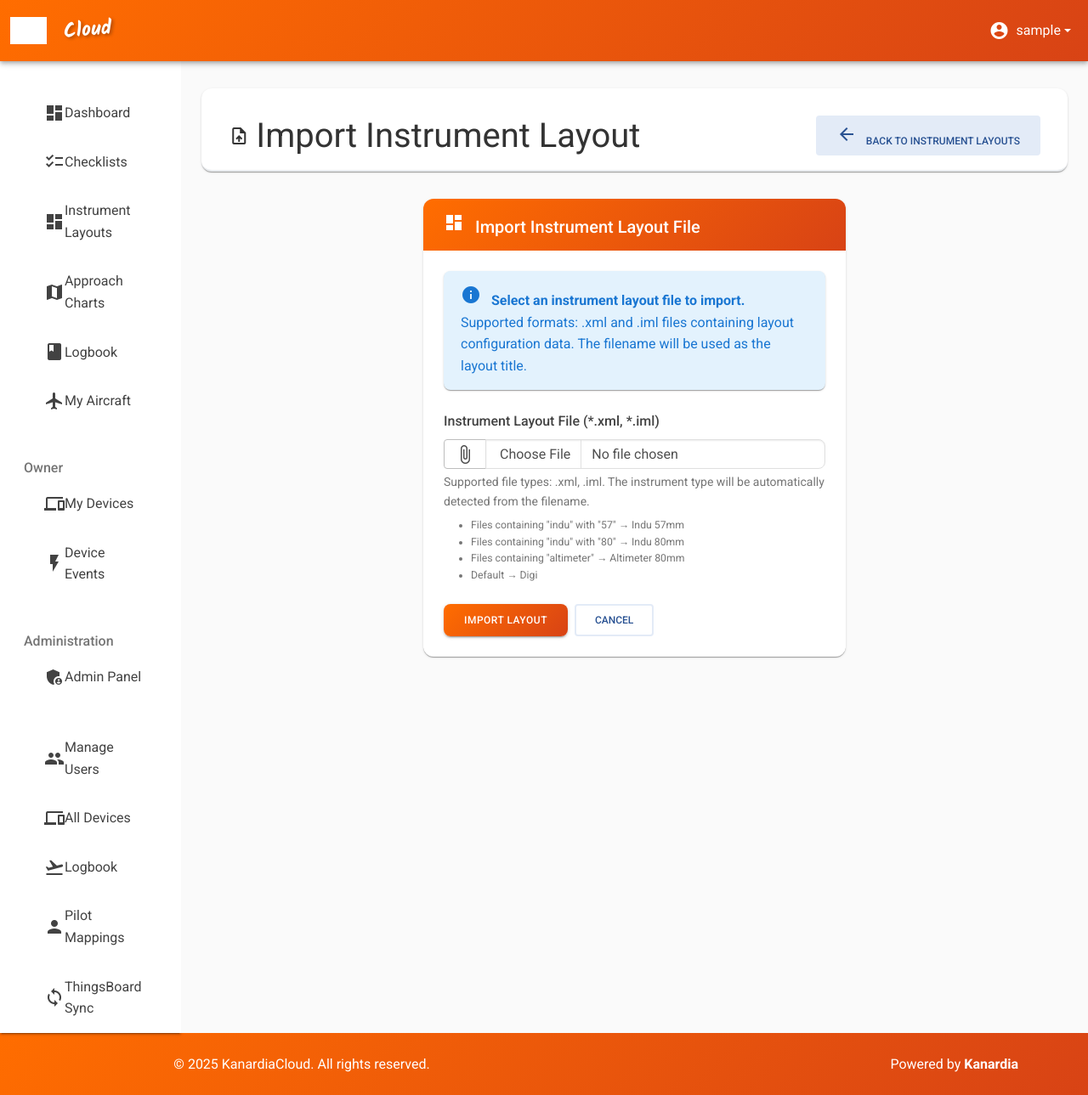
After one commit to rokmarko/Cloud, a Flask app: page /dashboard/instrument-layouts/import in a window 1280 px wide. The commit adds this page. Shown: the whole page at 85% size. Run offline with Flask 3, Linux system fonts and the light colour scheme; a user stored in the database is signed in; tables that the repository leaves empty hold one stand-in row (values such as "Sample post"); some libraries are stand-ins or nearby versions; grey boxes are pictures that could not be loaded.

Commit message:
Import layout

```diff
--- a/src/forms/__init__.py
+++ b/src/forms/__init__.py
@@ -108,6 +108,15 @@ class ChecklistImportForm(FlaskForm):
     submit = SubmitField('Import Checklist')
 
 
+class InstrumentLayoutImportForm(FlaskForm):
+    """Instrument layout import form for layout files."""
+    file = FileField('Instrument Layout File (*.xml, *.iml)', validators=[
+        FileRequired('Please select a layout file to import'),
+        FileAllowed(['xml', 'iml'], 'Only .xml and .iml files are allowed')
+    ])
+    submit = SubmitField('Import Layout')
+
+
 class InstrumentLayoutForm(FlaskForm):
     """Instrument layout form."""
     title = StringField('Title', validators=[DataRequired(), Length(max=200)])
--- a/src/routes/dashboard.py
+++ b/src/routes/dashboard.py
@@ -12,7 +12,7 @@ from flask import Blueprint, render_template, redirect, url_for, flash, request,
 from flask_login import login_required, current_user
 from src.app import db
 from src.models import Device, Checklist, InstrumentLayout, ApproachChart, LogbookEntry, InitialLogbookTime, Pilot, Event
-from src.forms import DeviceForm, ChecklistForm, ChecklistCreateForm, ChecklistImportForm, InstrumentLayoutForm, InstrumentLayoutCreateForm, LogbookEntryForm, InitialLogbookTimeForm
+from src.forms import DeviceForm, ChecklistForm, ChecklistCreateForm, ChecklistImportForm, InstrumentLayoutForm, InstrumentLayoutCreateForm, InstrumentLayoutImportForm, LogbookEntryForm, InitialLogbookTimeForm
 from src.services.thingsboard_sync import ThingsBoardSyncService
 import json
 
@@ -622,6 +622,66 @@ def add_instrument_layout():
         return redirect(url_for('dashboard.instrument_layouts'))
 
     return render_template('dashboard/add_instrument_layout_simple.html', title='Add Instrument Layout', form=form)
+
+
+@dashboard_bp.route('/instrument-layouts/import', methods=['GET', 'POST'])
+@login_required
+def import_instrument_layout():
+    """Import instrument layout from file."""
+    form = InstrumentLayoutImportForm()
+
+    if form.validate_on_submit():
+        file = form.file.data
+
+        try:
+            # Read file content
+            file_content = file.read().decode('utf-8')
+
+            # Extract filename without extension for title
+            filename = file.filename
+            title = filename
+            for ext in ['.xml', '.iml']:
+                if filename.lower().endswith(ext):
+                    title = filename[:-len(ext)]
+                    break
+
+            # Determine instrument type from filename or content
+            instrument_type = 'digi'  # Default
+            filename_lower = filename.lower()
+            if 'indu' in filename_lower:
+                if '57' in filename_lower:
+                    instrument_type = 'indu_57mm'
+                elif '80' in filename_lower:
+                    instrument_type = 'indu_80mm'
+                else:
+                    instrument_type = 'indu_57mm'
+            elif 'altimeter' in filename_lower:
+                instrument_type = 'altimeter_80mm'
+
+            # Create instrument layout with file content
+            layout = InstrumentLayout(
+                title=title,
+                description=f"Imported from {filename}",
+                category="custom",  # Default category for imports
+                instrument_type=instrument_type,
+                layout_data=json.dumps({}),  # Keep empty as we use xml_content
+                xml_content=file_content,  # Load content directly
+                user_id=current_user.id
+            )
+
+            db.session.add(layout)
+            db.session.commit()
+
+            flash(f'Instrument layout "{title}" imported successfully from {filename}!', 'success')
+            return redirect(url_for('dashboard.instrument_layouts'))
+
+        except UnicodeDecodeError:
+            flash('Could not read the file. Please ensure it is a text-based file with UTF-8 encoding.', 'danger')
+        except Exception as e:
+            flash(f'Error importing instrument layout: {str(e)}', 'danger')
+            logging.error(f"Error importing instrument layout: {e}")
+
+    return render_template('dashboard/import_instrument_layout.html', title='Import Instrument Layout', form=form)
 
 
 @dashboard_bp.route('/instrument-layouts/<int:layout_id>')
--- /dev/null
+++ b/templates/dashboard/import_instrument_layout.html
@@ -0,0 +1,85 @@
+{% extends "base.html" %}
+
+{% block content %}
+<div class="page-header">
+    <h1><span class="material-icons">upload_file</span> Import Instrument Layout</h1>
+    <a href="{{ url_for('dashboard.instrument_layouts') }}" class="btn btn-secondary">
+        <span class="material-icons me-2">arrow_back</span> Back to Instrument Layouts
+    </a>
+</div>
+
+<div class="row justify-content-center">
+    <div class="col-lg-6">
+        <div class="card">
+            <div class="card-header">
+                <h5 class="card-title mb-0">
+                    <span class="material-icons me-2">dashboard</span>
+                    Import Instrument Layout File
+                </h5>
+            </div>
+            <div class="card-body">
+                <div class="alert alert-info mb-4">
+                    <span class="material-icons me-2">info</span>
+                    <strong>Select an instrument layout file to import.</strong><br>
+                    Supported formats: .xml and .iml files containing layout configuration data.
+                    The filename will be used as the layout title.
+                </div>
+
+                <form method="POST" enctype="multipart/form-data">
+                    {{ form.hidden_tag() }}
+
+                    <div class="mb-4">
+                        {{ form.file.label(class="form-label") }}
+                        <div class="input-group">
+                            <span class="input-group-text">
+                                <span class="material-icons">attach_file</span>
+                            </span>
+                            {{ form.file(class="form-control", accept=".xml,.iml") }}
+                        </div>
+                        {% if form.file.errors %}
+                            <div class="text-danger small mt-1">
+                                {% for error in form.file.errors %}
+                                    <div>{{ error }}</div>
+                                {% endfor %}
+                            </div>
+                        {% endif %}
+                        <div class="form-text">
+                            Supported file types: .xml, .iml. The instrument type will be automatically detected from the filename.
+                            <ul class="small mt-2 mb-0">
+                                <li>Files containing "indu" with "57" → Indu 57mm</li>
+                                <li>Files containing "indu" with "80" → Indu 80mm</li>
+                                <li>Files containing "altimeter" → Altimeter 80mm</li>
+                                <li>Default → Digi</li>
+                            </ul>
+                        </div>
+                    </div>
+
+                    <div class="d-flex gap-2">
+                        {{ form.submit(class="btn btn-primary") }}
+                        <a href="{{ url_for('dashboard.instrument_layouts') }}" class="btn btn-outline-secondary">Cancel</a>
+                    </div>
+                </form>
+            </div>
+        </div>
+    </div>
+</div>
+
+<style>
+.page-header {
+    display: flex;
+    justify-content: space-between;
+    align-items: center;
+    margin-bottom: 2rem;
+    padding-bottom: 1rem;
+    border-bottom: 2px solid #e9ecef;
+}
+
+.page-header h1 {
+    display: flex;
+    align-items: center;
+    gap: 0.5rem;
+    margin: 0;
+    color: #333;
+}
+</style>
+{% endblock %}
```
Also changed, not shown: templates/dashboard/instrument_layouts.html (+8 -3 lines).
